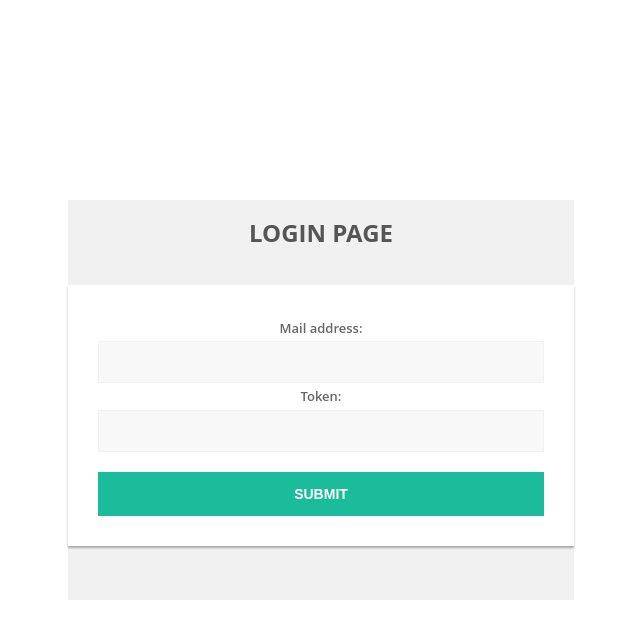
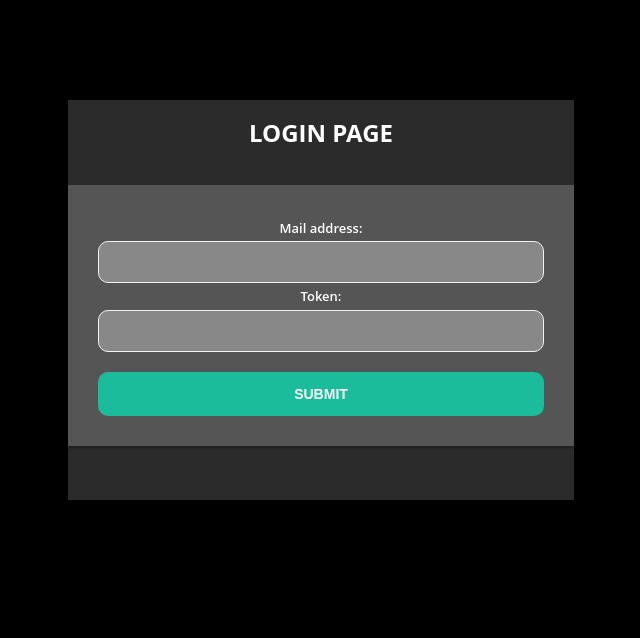
Before and after one commit to tayyipcanbay/tten-react, a React (Create React App) app: page / in a window 1280 px wide. Shown: the top 638 px of the page, without its empty margins (319-959 px from the left). Built offline with nearby package versions, Linux system fonts and the light colour scheme.

Commit message:
panel falan

```diff
--- a/src/App.js
+++ b/src/App.js
@@ -1,13 +1,13 @@
 import Login from "./pages/login";
 import "./styles/app.css";
-import Panel from "./pages/panel";
+import Ask from "./pages/ask";
 import { BrowserRouter as Router, Routes, Route } from "react-router-dom";
 
 function App(){
   return (
     <Router>
       <Routes>
-        <Route path="/panel" element={<Panel/>} />
+        <Route path="/ask" element={<Ask/>} />
         <Route path="/" element={<Login/>} />
       </Routes>
     </Router>
--- /dev/null
+++ b/src/components/panel.js
@@ -0,0 +1,32 @@
+import React, { useEffect, useState } from "react";
+
+const Panel = (props) => {
+    const [mail, setMail] = useState("");
+    const [token, setToken] = useState("");
+    const [userId, setUserId] = useState("");
+
+    useEffect (() => {
+        setMail(localStorage.getItem("mail"));
+        setToken(localStorage.getItem("token"));
+        setUserId(localStorage.getItem("userId"));
+    }, [mail, token, userId]);
+
+    return (
+        <div>
+            <div>
+                Logged in with: {mail}
+            </div>
+            <div>
+                Token: {token}
+            </div>
+            <div>
+                Logout
+                <button type="submit">
+                    Logout
+                </button>
+            </div>
+        </div>
+    )
+
+}
+export default Panel;
--- a/src/pages/panel.js
+++ b/src/pages/ask.js
@@ -1,7 +1,8 @@
 import React,{useState,useEffect} from "react";
 import "../styles/panel.css";
+import Panel from "../components/panel";
 
-const Panel = () => {
+const Ask = () => {
     const [mail, setMail] = useState("");
     const [token, setToken] = useState("");
     const [userId, setUserId] = useState("");
@@ -11,6 +12,7 @@ const Panel = () => {
         localStorage.removeItem("mail");
         localStorage.removeItem("token");
         localStorage.removeItem("userId");
+        window.location.href = "/";
     }
 
     useEffect(() => {
@@ -22,15 +24,14 @@ const Panel = () => {
         } else {
             setIsLogin(false);
             deleteLocalStorage();
-            window.location.href = "/";
         }
     }, [mail, token, userId]);
 
     return (
         <div className="panel-body">
-            Panel
+            <Panel props={deleteLocalStorage}/>
         </div>
     )
 }
 
-export default Panel;
+export default Ask;
--- a/src/styles/app.css
+++ b/src/styles/app.css
@@ -1,3 +1,6 @@
 .root{
     background-color: black;
 }
+body{
+    background-color: black;
+}
--- a/src/styles/login.css
+++ b/src/styles/login.css
@@ -1,5 +1,5 @@
 .login-body{
-    background: #f1f1f1;
+    background: rgb(43, 43, 43);
     font-family: 'Open Sans', sans-serif;
     font-size: 14px;
     color: #666;
@@ -10,28 +10,30 @@
     height: 40%;
     text-align: center;
     margin: 0 auto;
-    margin-top: 200px;
+    margin-top: 100px;
 }
 .login-body h1{
     font-size: 24px;
     font-weight: 700;
     text-transform: uppercase;
-    color: #555;
+    color: #fff;
     margin-bottom: 20px;
     padding: 20px;
 }
 .login-body form{
-    background: #fff;
+    background: #555;
     padding: 30px;
     box-shadow: 0px 2px 2px rgba(0, 0, 0, 0.3);
 }
 .login-body label{
     font-weight: 600;
     font-size: 13px;
+    color: #fff;
 }
 .login-body input{
-    background: #f8f8f8;
+    background: #888;
     border: 1px solid #f1f1f1;
+    border-radius: 10px;
     padding: 12px;
     width: 100%;
     box-sizing: border-box;
--- a/src/styles/panel.css
+++ b/src/styles/panel.css
@@ -1,3 +1,4 @@
 .panel-body {
     border: 1px solid magenta;
+    background-color: #fff;
 }
```
